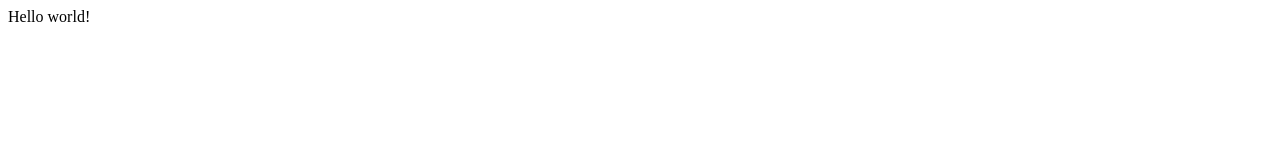
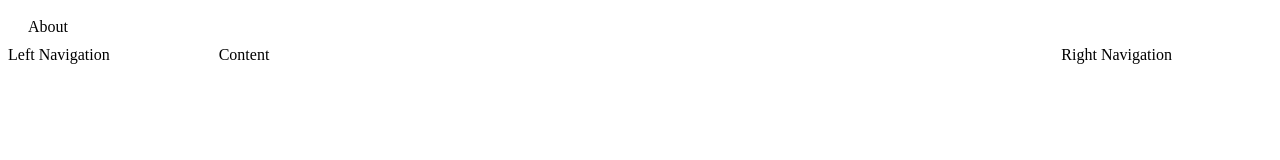
Before and after one commit to robinmehra95/gatsbySample, a Gatsby site: page / in a window 1280 px wide. Built offline with nearby package versions, Linux system fonts and the light colour scheme; Gatsby itself is replaced by a stand-in of ours.

Commit message:
initial commit

```diff
--- /dev/null
+++ b/src/components/content/index.js
@@ -0,0 +1,4 @@
+import React from "react"
+import Styles from "./index.module.css"
+
+export default () => <div className={Styles.wrapper}>Content</div>
--- /dev/null
+++ b/src/components/content/index.module.css
@@ -0,0 +1,3 @@
+.wrapper {
+    flex: 2;
+}
--- /dev/null
+++ b/src/components/header/header.module.css
@@ -0,0 +1,15 @@
+.wrapper {
+    padding: 10px;
+}
+
+.wrapper a {
+    text-decoration: none;
+    color: black;
+    padding: 10px;
+    border-radius: 3px;
+}
+
+.wrapper a:hover {
+    color: white;
+    background: darkcyan;
+}
--- /dev/null
+++ b/src/components/header/index.js
@@ -0,0 +1,9 @@
+import React from "react"
+import {Link} from "gatsby"
+
+import Styles from "./header.module.css"
+
+export default () =>
+  <div className={Styles.wrapper}>
+    <Link to="/about">About</Link>
+  </div>
--- /dev/null
+++ b/src/components/leftNavigation/index.js
@@ -0,0 +1,7 @@
+import React from "react"
+import Styles from "./index.module.css"
+
+export default () =>
+  <div className={Styles.wrapper}>
+    Left Navigation
+  </div>
--- /dev/null
+++ b/src/components/leftNavigation/index.module.css
@@ -0,0 +1,3 @@
+.wrapper {
+    flex: 0.5;
+}
--- /dev/null
+++ b/src/components/rightNavigation/index.js
@@ -0,0 +1,4 @@
+import React from "react"
+import Styles from "./index.module.css"
+
+export default () => <div className={Styles.wrapper}>Right Navigation</div>
--- /dev/null
+++ b/src/components/rightNavigation/index.module.css
@@ -0,0 +1,3 @@
+.wrapper {
+    flex: 0.5;
+}
--- a/src/pages/index.js
+++ b/src/pages/index.js
@@ -1,3 +1,16 @@
 import React from "react"
+import LeftNavigation from "../components/leftNavigation"
+import Header from "../components/header"
+import RightNavigation from "../components/rightNavigation"
+import Content from "../components/content"
+import containerStyles from './index.module.css'
 
-export default () => <div>Hello world!</div>
+export default () =>
+  <div>
+    <Header />
+    <div className={containerStyles.pageWrapper}>
+      <LeftNavigation />
+      <Content />
+      <RightNavigation />
+    </div>
+  </div>
--- /dev/null
+++ b/src/pages/index.module.css
@@ -0,0 +1,4 @@
+.pageWrapper {
+    display: flex;
+    width: 100%;
+}
```
Also changed, not shown: src/pages/about.js (added, +8 -0 lines), 2 other files.
